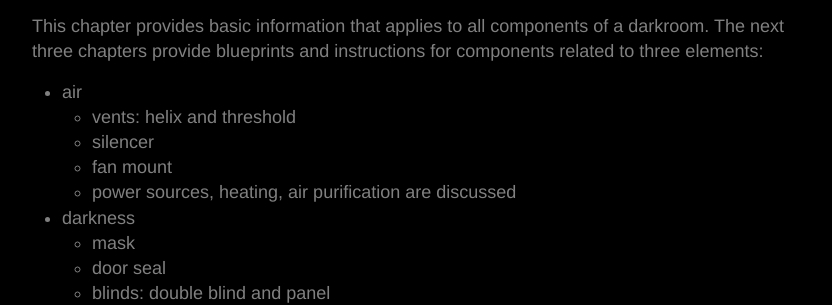
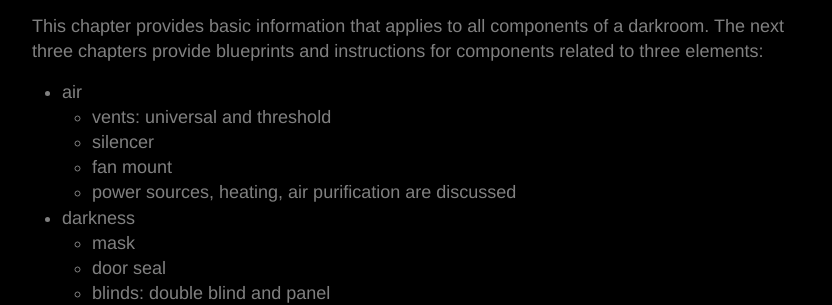
Before and after one commit to yodrew/yodrew.github.io, a Jekyll site: the page built from _pages/make.md, in a window 1280 px wide and 900 px high, scrolled down 597 px. Shown: the part 153-458 px from the top of the window, without its empty margins (223-1055 px from the left). Built offline with Jekyll 4.4.1, drawn with Linux system fonts in a browser that asks for light colours; some of the changed text lies outside the part shown.

Commit message:
remove helix

```diff
--- a/_pages/make.md
+++ b/_pages/make.md
@@ -26,7 +26,7 @@
 This chapter provides basic information that applies to all components of a darkroom. The next three chapters provide blueprints and instructions for components related to three elements:
 
 - air
-	- vents: helix and threshold
+	- vents: universal and threshold
 	- silencer
 	- fan mount
 	- power sources, heating, air purification are discussed
@@ -152,7 +152,7 @@
 - _perspective:_ from a non-right-angled point of view to capture more sides (3D)
 - _exploded:_ all parts separated but in correct order and linear relation (3D)
 
-For example, the [helix vent](/air#helix) has pattern views of its parts and a section + elevation view showing how parts are assembled. The [toilet frame](/water#upgrade2) has both plan and elevation views, while the [shower](/water#upgrade3) has an exploded view. The [threshold vent](/air#threshold) has a perspective view.
+For example, the [universal vent](/air#universal) has pattern views of its parts and a section + elevation view showing how parts are assembled. The [toilet frame](/water#upgrade2) has both plan and elevation views, while the [shower](/water#upgrade3) has an exploded view. The [threshold vent](/air#threshold) has a perspective view.
 
 All plans can be reused except the [mask](/darkness#mask) plan, which is destroyed as you make it. So make as many prints of it as masks you intend to make.
 
```
Also changed, not shown: _pages/darkness.md (+1 -1 lines).
